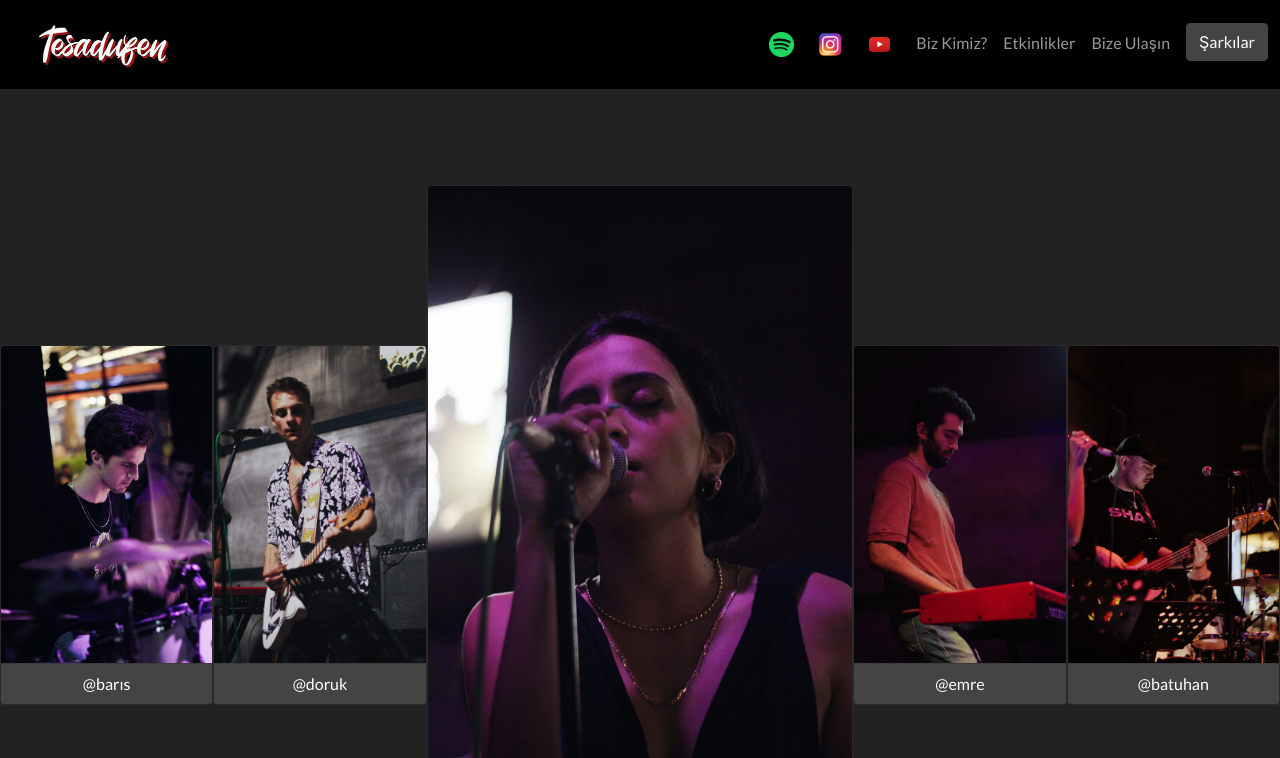
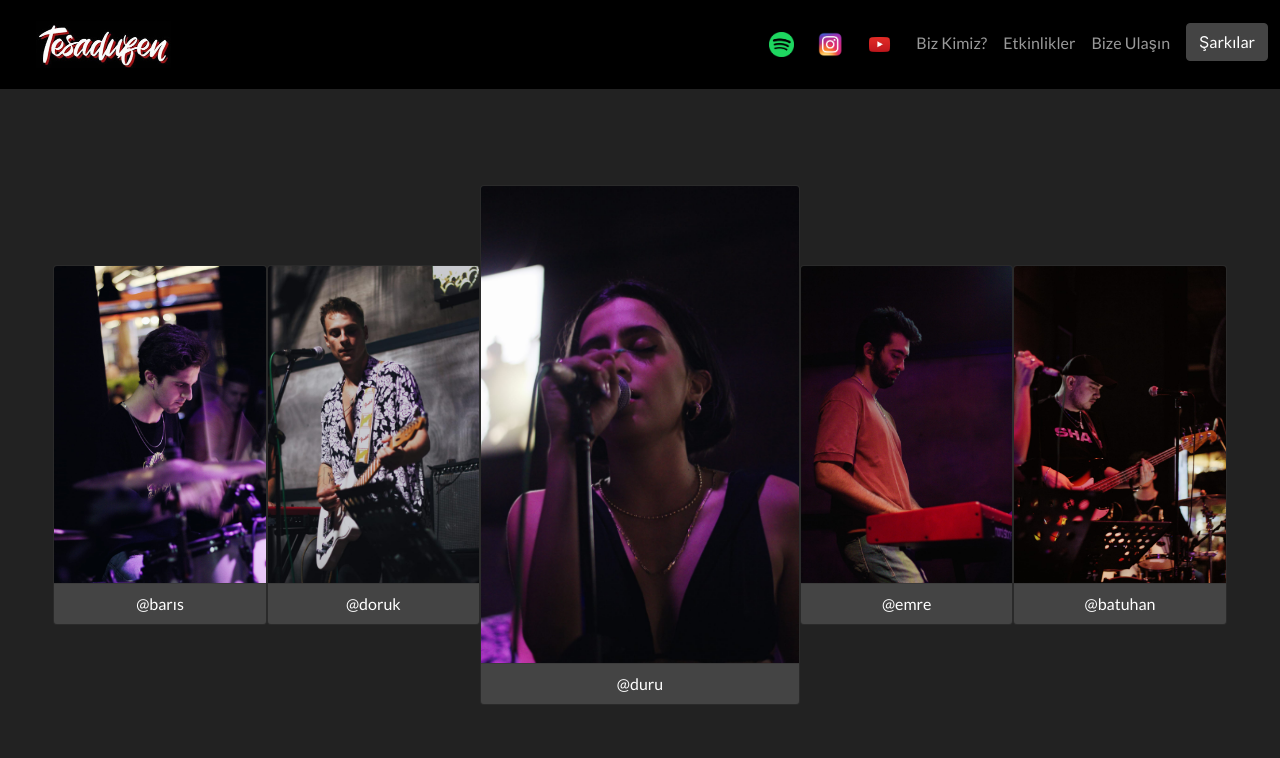
Before and after one commit to Emruur/Tesadufen-Website, a plain HTML site: page index.html in a window 1280 px wide. Shown: the top 758 px of the page. Drawn offline with nearby package versions, Linux system fonts and the light colour scheme.

Commit message:
Update index.html

```diff
--- a/index.html
+++ b/index.html
@@ -129,7 +129,7 @@
                             <div class="card-footer text-white text-center">@doruk</div>
                         </a>
                     </div>
-                    <div class="col-6 col-md-4 p-0">
+                    <div class="col-6 col-md-3 p-0">
                         <a class="card text-decoration-none" href="https://www.instagram.com/ddurusevim/">
                             <img class="card-img-top img-fluid" src="./assets/duru.jpg" alt="Card image cap" />
 
```
